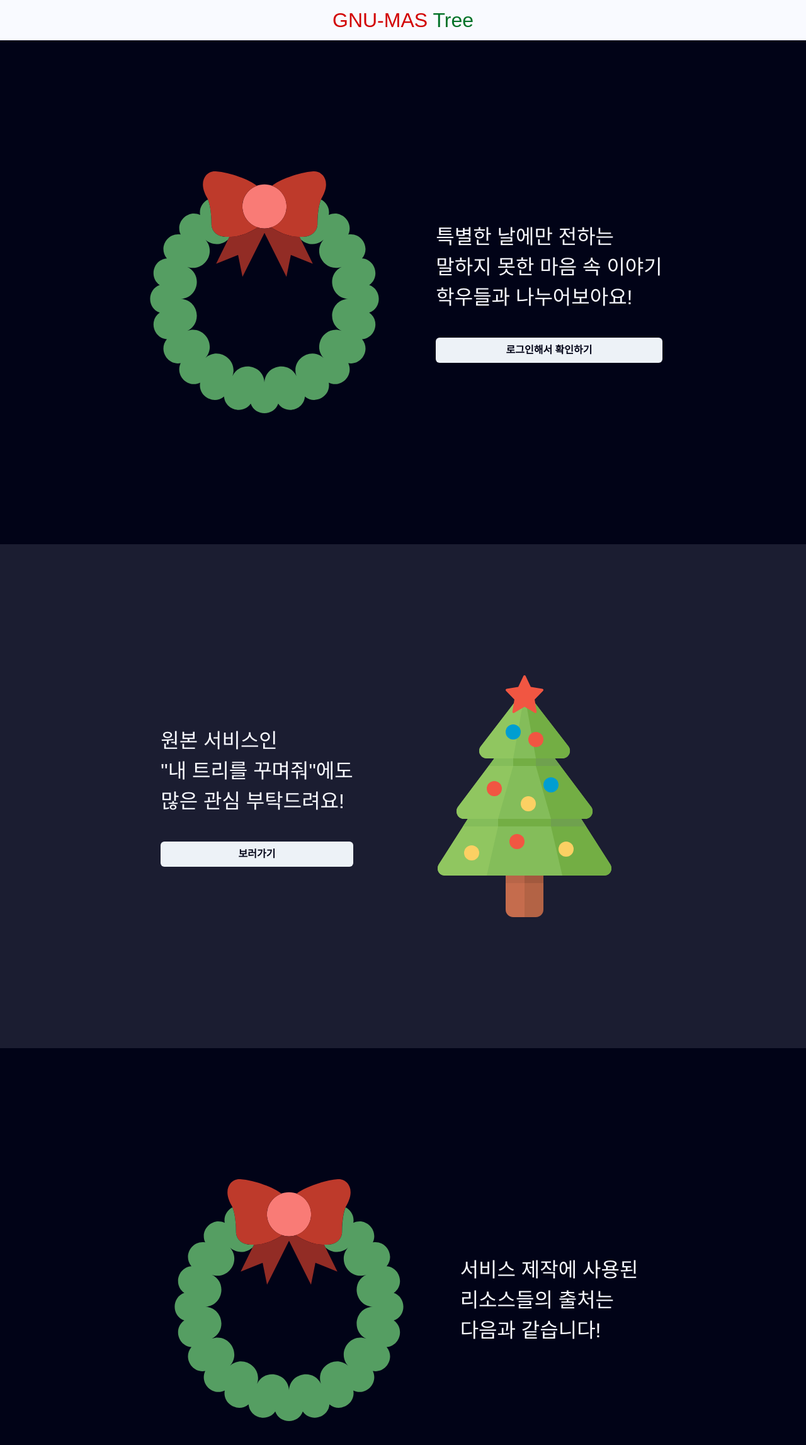
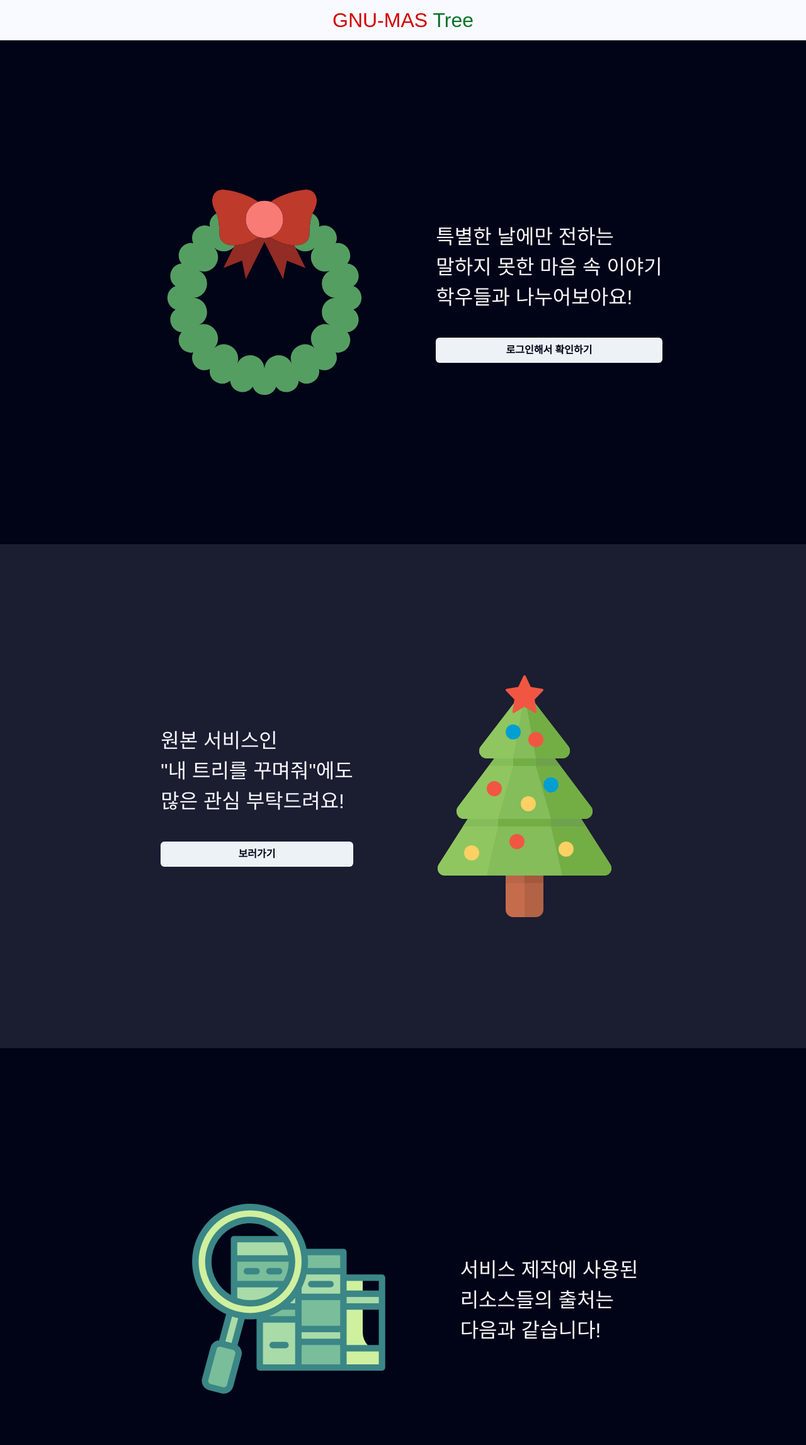
Before and after one commit to Aeri0730/OpenSourceSW, a React (Vite) app: page / in a window 1280 px wide. Shown: the top 2294 px of the page at 63% size. Built offline with nearby package versions, Linux system fonts and the light colour scheme; a web font is replaced by a local one.

Commit message:
[FIX] Landing page image changed

```diff
--- a/src/Landing.tsx
+++ b/src/Landing.tsx
@@ -4,6 +4,7 @@ import { Link as RouterLink } from "react-router-dom";
 import { useWindowSize } from "./useWindowSize"
 
 import decoratedTree from "./assets/decorated-tree.svg"
+import resourcesImage from "./assets/resources.svg"
 import wreathImage from "./assets/wreath.svg"
 
 const Landing = () => {
@@ -15,9 +16,9 @@ const Landing = () => {
                 <Text fontSize={["24px", "32px"]} textStyle="logo" color="brand.santaSock">GNU-MAS <Text as="span" color="brand.christmasTree">Tree</Text></Text>
             </Center>
             <Flex h={height} wrap="wrap" alignContent="center" alignItems="center" justifyContent="center" gap="5em" color="brand.fallingSnow" bgColor="brand.nightSky">
-                <Box boxSize={["xs", "sm"]}>
-                    <Image src={wreathImage} />
-                </Box>
+                <Center boxSize={["xs", "sm"]}>
+                    <Image w="85%" h="85%" src={wreathImage} />
+                </Center>
                 <VStack spacing="10">
                     <Text fontSize={["24px", "32px"]}>
                         특별한 날에만 전하는<br />말하지 못한 마음 속 이야기<br />학우들과 나누어보아요!
@@ -37,9 +38,9 @@ const Landing = () => {
                 </Box>
             </Flex>
             <Flex h={height} wrap="wrap" alignContent="center" alignItems="center" justifyContent="center" gap="5em" color="brand.fallingSnow" bgColor="brand.nightSky">
-                <Box boxSize={["xs", "sm"]}>
-                    <Image src={wreathImage} />
-                </Box>
+                <Center boxSize={["xs", "sm"]}>
+                    <Image w="85%" h="85%" src={resourcesImage} objectFit="contain" />
+                </Center>
                 <VStack spacing="10">
                     <Text fontSize={["24px", "32px"]}>
                         서비스 제작에 사용된<br />리소스들의 출처는<br />다음과 같습니다!
```
Also changed, not shown: src/assets/resources.svg (added).
